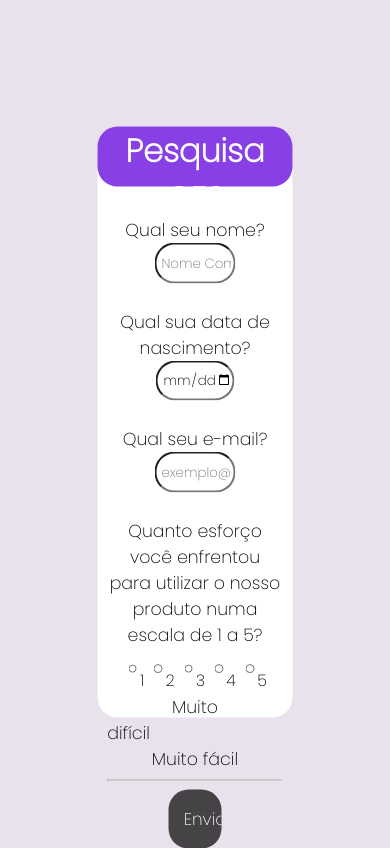
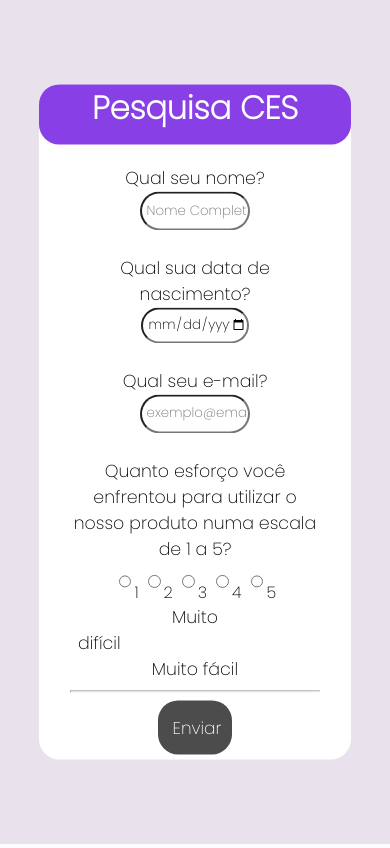
Before and after one commit to brunabrits/TCC_CS, a PHP site: page /Pesquisas/CES/PesquisaCes.html in a window 390 px wide. Run offline with PHP 8.4, Linux system fonts and the light colour scheme.

Commit message:
ajuste nas pesquisas

```diff
--- a/Pesquisas/CES/PesquisaCes.html
+++ b/Pesquisas/CES/PesquisaCes.html
@@ -4,7 +4,7 @@
     <meta charset="UTF-8">
     <meta http-equiv="X-UA-Compatible" content="IE=edge">
     <meta name="viewport" content="width=device-width, initial-scale=1.0">
-    <link rel="stylesheet" type="text/css" href="css/CES.css"/>
+    <link rel="stylesheet" type="text/css" href="css/ces.css"/>
     <link href="https://fonts.googleapis.com/css2?family=Poppins:wght@200&display=swap" rel="stylesheet">
 
 
--- a/Pesquisas/CES/css/CES.css
+++ b/Pesquisas/CES/css/CES.css
@@ -76,11 +76,26 @@
 }
 /*input[type=""]:checked{
     background-color: #883FE5;
+}*/
+
+@media (max-width: 768px){
+    .pesquisa{
+    height: 80%;
+    width: 80%;
+    margin: auto;
+    position: absolute;
+  }
+  .form{
+    height: 80%;
+    width: 80%;
+    margin: auto;
+  }
+  .button{
+
+  }
 }
-
-@media (max-width: 1110px){
-    .fundo{
-      flex-direction: column;
-      height: 120vw;
-
-  }*/
+@media (max-width: 500px){
+    .pesquisa{
+        /*height: 100%;*/
+    }
+}
```
